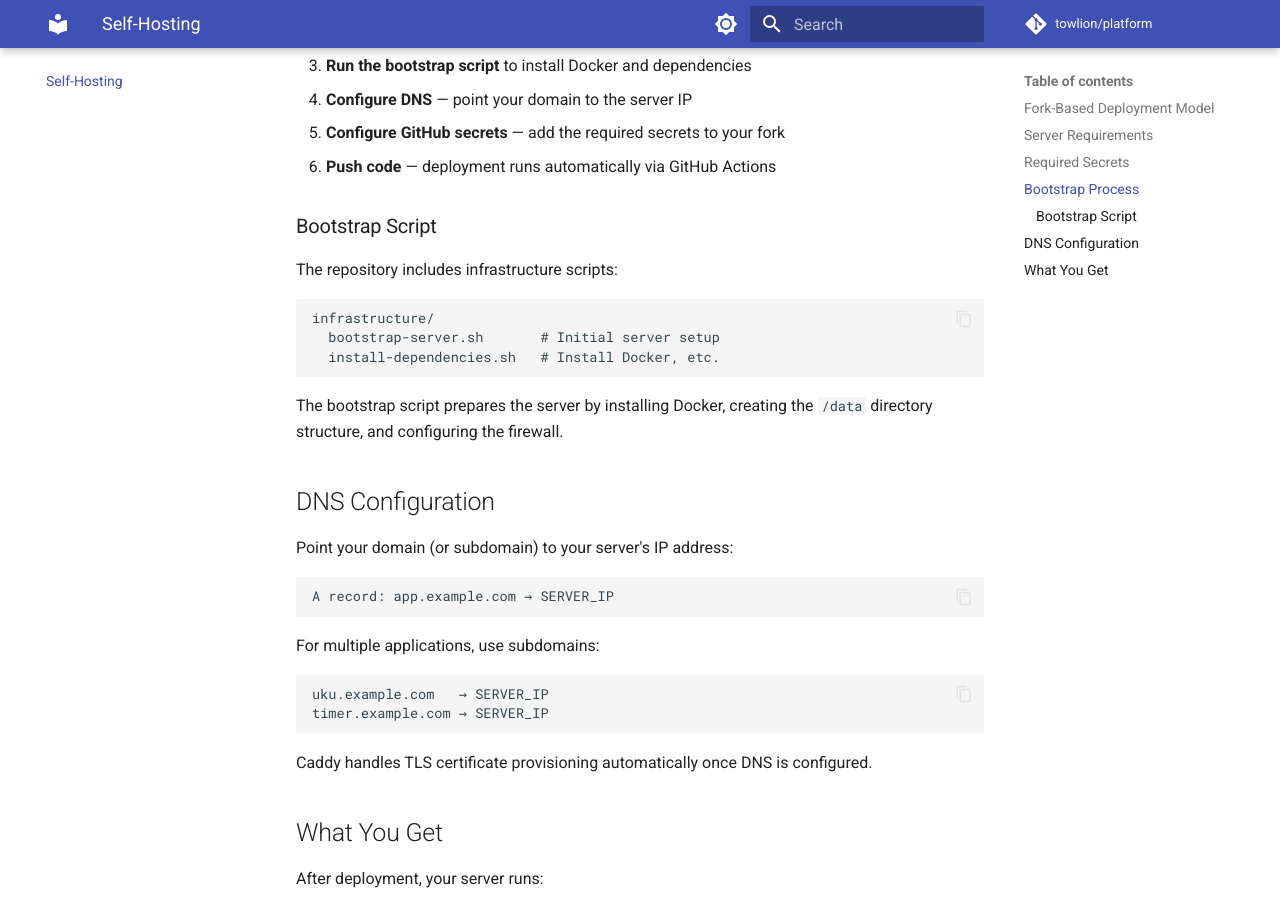
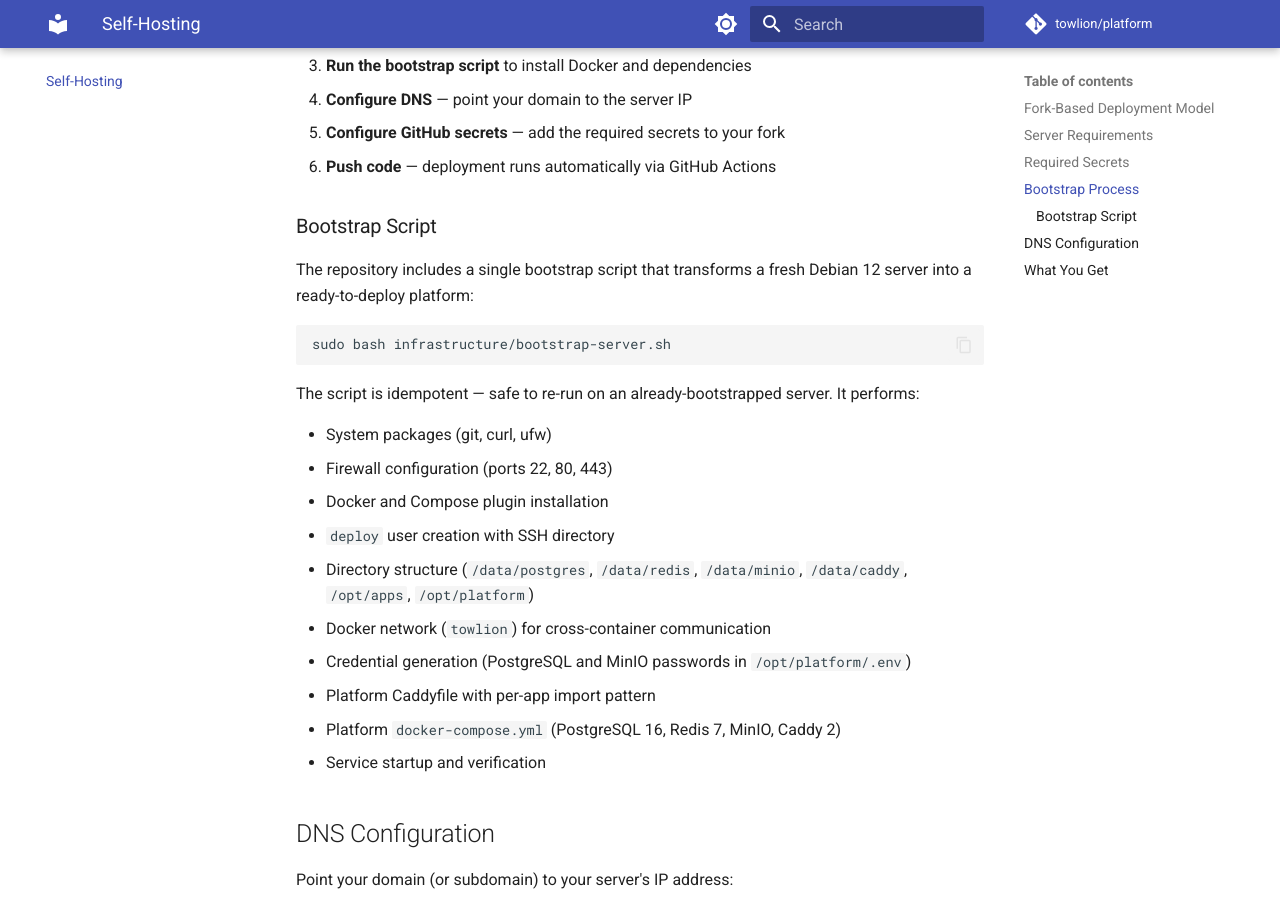
Before and after one commit to towlion/platform, an MkDocs documentation site: the page built from docs/self-hosting.md, in a window 1280 px wide and 900 px high, scrolled down 2369 px. Built offline with MkDocs 1.6.1 and Material for MkDocs 9.7.7, drawn with Linux system fonts in a browser that asks for light colours; comment, search, counter and statistics services are not loaded.

Commit message:
docs: add server bootstrap script and update self-hosting docs
Co-Authored-By: Claude Opus 4.6 (1M context) <noreply@anthropic.com>

````diff
--- a/docs/self-hosting.md
+++ b/docs/self-hosting.md
@@ -84,15 +84,24 @@ To deploy an application from a fork:
 
 ### Bootstrap Script
 
-The repository includes infrastructure scripts:
+The repository includes a single bootstrap script that transforms a fresh Debian 12 server into a ready-to-deploy platform:
 
-```
-infrastructure/
-  bootstrap-server.sh       # Initial server setup
-  install-dependencies.sh   # Install Docker, etc.
+```bash
+sudo bash infrastructure/bootstrap-server.sh
 ```
 
-The bootstrap script prepares the server by installing Docker, creating the `/data` directory structure, and configuring the firewall.
+The script is idempotent — safe to re-run on an already-bootstrapped server. It performs:
+
+- System packages (git, curl, ufw)
+- Firewall configuration (ports 22, 80, 443)
+- Docker and Compose plugin installation
+- `deploy` user creation with SSH directory
+- Directory structure (`/data/postgres`, `/data/redis`, `/data/minio`, `/data/caddy`, `/opt/apps`, `/opt/platform`)
+- Docker network (`towlion`) for cross-container communication
+- Credential generation (PostgreSQL and MinIO passwords in `/opt/platform/.env`)
+- Platform Caddyfile with per-app import pattern
+- Platform `docker-compose.yml` (PostgreSQL 16, Redis 7, MinIO, Caddy 2)
+- Service startup and verification
 
 ## DNS Configuration
 
````
Also changed, not shown: docs/architecture.md (+1 -1 lines), docs/roadmap.md (+1 -1 lines), 1 other file.
